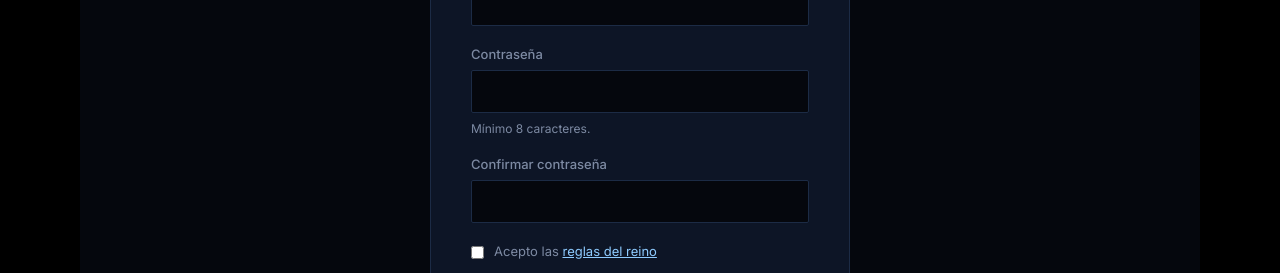
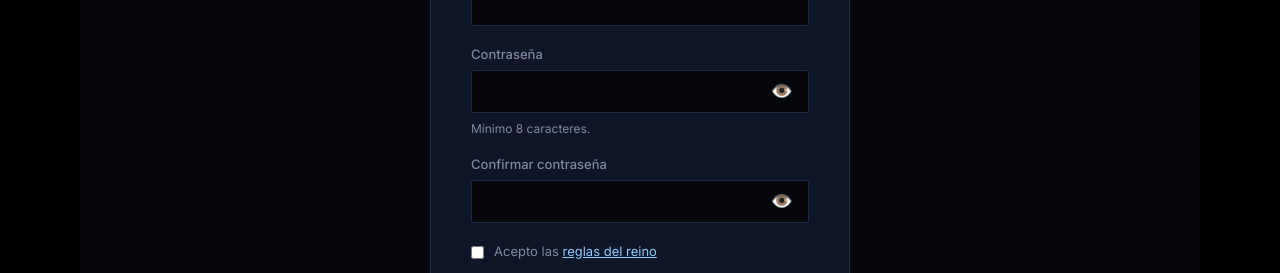
Before and after one commit to Juankqm/wow-afterlife-front, a React (Vite) app: page /registro in a window 1280 px wide. Shown: the part 508-781 px from the top of the page. Built offline with nearby package versions, Linux system fonts and the light colour scheme.

Commit message:
Feature: Account Register API Conenction

```diff
--- a/src/pages/Register.tsx
+++ b/src/pages/Register.tsx
@@ -1,6 +1,6 @@
 import { useState } from "react";
 import type { FormEvent, ChangeEvent } from "react";
-import { Link, useNavigate } from "react-router-dom";
+import { Link } from "react-router-dom";
 import "./Register.css";
 
 interface FormState {
@@ -26,10 +26,15 @@ const initialState: FormState = {
 
 export default function Register() {
   const [form, setForm] = useState<FormState>(initialState);
+
   const [error, setError] = useState<string | null>(null);
+
+  const [success, setSuccess] = useState<string | null>(null);
+
   const [submitting, setSubmitting] = useState(false);
 
-  const navigate = useNavigate();
+  const [showPassword, setShowPassword] = useState(false);
+  const [showConfirmPassword, setShowConfirmPassword] = useState(false);
 
   const handleChange =
     (field: keyof FormState) =>
@@ -43,15 +48,47 @@ export default function Register() {
           ...prev,
           [field]: value,
         }));
+
+        // Limpiamos los mensajes cuando el usuario modifica el formulario
+        if (error) {
+          setError(null);
+        }
+
+        if (success) {
+          setSuccess(null);
+        }
       };
 
   const handleSubmit = async (e: FormEvent) => {
     e.preventDefault();
+
     setError(null);
+    setSuccess(null);
 
-    if (form.username.trim().length < 3) {
+    // =========================
+    // VALIDACIONES FRONTEND
+    // =========================
+
+    const username = form.username.trim();
+    const email = form.email.trim();
+
+    if (username.length < 3) {
       setError(
         "El nombre de usuario debe tener al menos 3 caracteres."
+      );
+      return;
+    }
+
+    if (username.length > 32) {
+      setError(
+        "El nombre de usuario no puede tener más de 32 caracteres."
+      );
+      return;
+    }
+
+    if (!email) {
+      setError(
+        "Debes introducir un correo electrónico."
       );
       return;
     }
@@ -64,7 +101,9 @@ export default function Register() {
     }
 
     if (form.password !== form.confirmPassword) {
-      setError("Las contraseñas no coinciden.");
+      setError(
+        "Las contraseñas no coinciden."
+      );
       return;
     }
 
@@ -75,6 +114,10 @@ export default function Register() {
       return;
     }
 
+    // =========================
+    // ENVÍO AL BACKEND
+    // =========================
+
     setSubmitting(true);
 
     try {
@@ -82,41 +125,60 @@ export default function Register() {
         "http://localhost:8080/api/auth/register",
         {
           method: "POST",
+
           headers: {
             "Content-Type": "application/json",
           },
+
           body: JSON.stringify({
-            username: form.username.trim(),
+            username: username,
             password: form.password,
-            email: form.email.trim(),
+            email: email,
           }),
         }
       );
 
+      // Intentamos leer la respuesta JSON
       const data: RegisterResponse = await response.json();
 
+      // =========================
+      // ERROR DEL BACKEND
+      // =========================
+
       if (!response.ok) {
-        throw new Error(data.message || "No se pudo crear la cuenta.");
+        throw new Error(
+          data.message ||
+          "No se pudo crear la cuenta."
+        );
       }
 
-      // Cuenta creada correctamente
+      // =========================
+      // REGISTRO CORRECTO
+      // =========================
+
+      setSuccess(
+        data.message ||
+        "Cuenta creada correctamente."
+      );
+
+      // Limpiamos el formulario
       setForm(initialState);
 
-      navigate("/login", {
-        state: {
-          message: "Cuenta creada correctamente. Ya puedes iniciar sesión.",
-        },
-      });
+    } catch (error) {
 
-    } catch (error) {
       if (error instanceof Error) {
+
         setError(error.message);
+
       } else {
+
         setError(
           "No se pudo crear la cuenta. Intenta de nuevo en un momento."
         );
       }
+
     } finally {
+
       setSubmitting(false);
     }
   };
@@ -124,11 +186,15 @@ export default function Register() {
   return (
     <section className="register">
       <div className="register__panel">
-        <h1 className="register__title">Crea tu cuenta</h1>
+
+        <h1 className="register__title">
+          Crea tu cuenta
+        </h1>
 
         <p className="register__lede">
-          Un usuario y una contraseña — sin correo de verificación, sin
-          pagos. Los usarás para el sitio y para entrar al juego.
+          Un usuario y una contraseña — sin correo de
+          verificación, sin pagos. Los usarás para el
+          sitio y para entrar al juego.
         </p>
 
         <form
@@ -136,6 +202,9 @@ export default function Register() {
           onSubmit={handleSubmit}
           noValidate
         >
+
+          {/* USERNAME */}
+
           <label className="register__field">
             <span className="register__label">
               Nombre de usuario
@@ -148,8 +217,11 @@ export default function Register() {
               autoComplete="username"
               value={form.username}
               onChange={handleChange("username")}
+              disabled={submitting}
             />
           </label>
+
+          {/* EMAIL */}
 
           <label className="register__field">
             <span className="register__label">
@@ -163,48 +235,91 @@ export default function Register() {
               autoComplete="email"
               value={form.email}
               onChange={handleChange("email")}
+              disabled={submitting}
             />
           </label>
 
+          {/* PASSWORD */}
           <label className="register__field">
             <span className="register__label">
               Contraseña
             </span>
 
+            <div className="register__password-wrapper">
               <input
                 className="register__input"
-              type="password"
+                type={showPassword ? "text" : "password"}
                 name="password"
                 autoComplete="new-password"
                 value={form.password}
                 onChange={handleChange("password")}
+                disabled={submitting}
               />
+
+              <button
+                type="button"
+                className="register__password-toggle"
+                onClick={() => setShowPassword((prev) => !prev)}
+                aria-label={
+                  showPassword
+                    ? "Ocultar contraseña"
+                    : "Mostrar contraseña"
+                }
+              >
+                {showPassword ? "🙈" : "👁️"}
+              </button>
+            </div>
 
             <span className="register__hint">
               Mínimo 8 caracteres.
             </span>
           </label>
 
+
+          {/* CONFIRM PASSWORD */}
+
           <label className="register__field">
             <span className="register__label">
               Confirmar contraseña
             </span>
 
+            <div className="register__password-wrapper">
               <input
                 className="register__input"
-              type="password"
+                type={showConfirmPassword ? "text" : "password"}
                 name="confirmPassword"
                 autoComplete="new-password"
                 value={form.confirmPassword}
                 onChange={handleChange("confirmPassword")}
+                disabled={submitting}
               />
+
+              <button
+                type="button"
+                className="register__password-toggle"
+                onClick={() =>
+                  setShowConfirmPassword((prev) => !prev)
+                }
+                aria-label={
+                  showConfirmPassword
+                    ? "Ocultar contraseña"
+                    : "Mostrar contraseña"
+                }
+              >
+                {showConfirmPassword ? "🙈" : "👁️"}
+              </button>
+            </div>
           </label>
+
+
+          {/* RULES */}
 
           <label className="register__checkbox">
             <input
               type="checkbox"
               checked={form.acceptsRules}
               onChange={handleChange("acceptsRules")}
+              disabled={submitting}
             />
 
             <span>
@@ -215,11 +330,29 @@ export default function Register() {
             </span>
           </label>
 
+          {/* ERROR */}
+
           {error && (
-            <p className="register__error" role="alert">
+            <p
+              className="register__error"
+              role="alert"
+            >
               {error}
             </p>
           )}
+
+          {/* SUCCESS */}
+
+          {success && (
+            <p
+              className="register__success"
+              role="status"
+            >
+              {success}
+            </p>
+          )}
+
+          {/* SUBMIT */}
 
           <button
             className="register__submit"
@@ -230,6 +363,7 @@ export default function Register() {
               ? "Creando cuenta…"
               : "Crear cuenta"}
           </button>
+
         </form>
 
         <p className="register__login-hint">
@@ -238,6 +372,7 @@ export default function Register() {
             Inicia sesión
           </Link>
         </p>
+
       </div>
     </section>
   );
```
Lines whose indentation alone changed are shown as unchanged.
